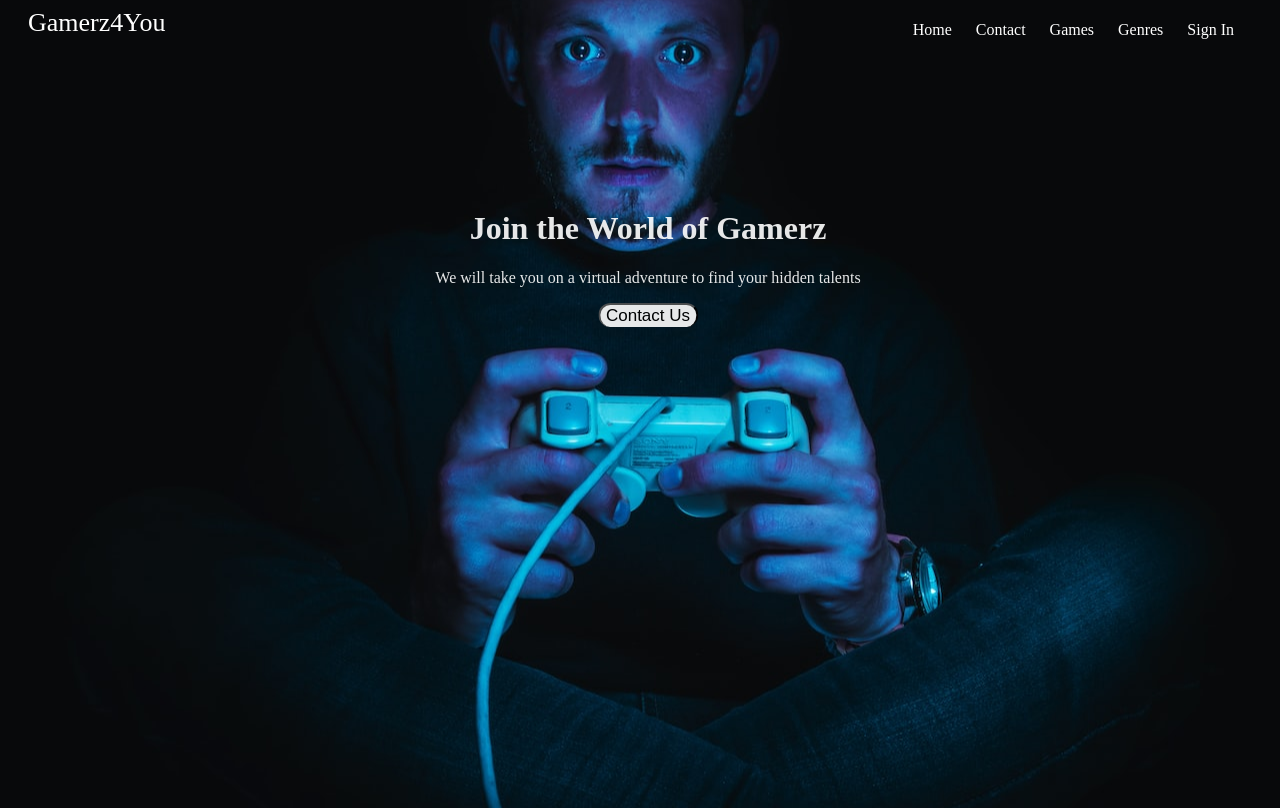
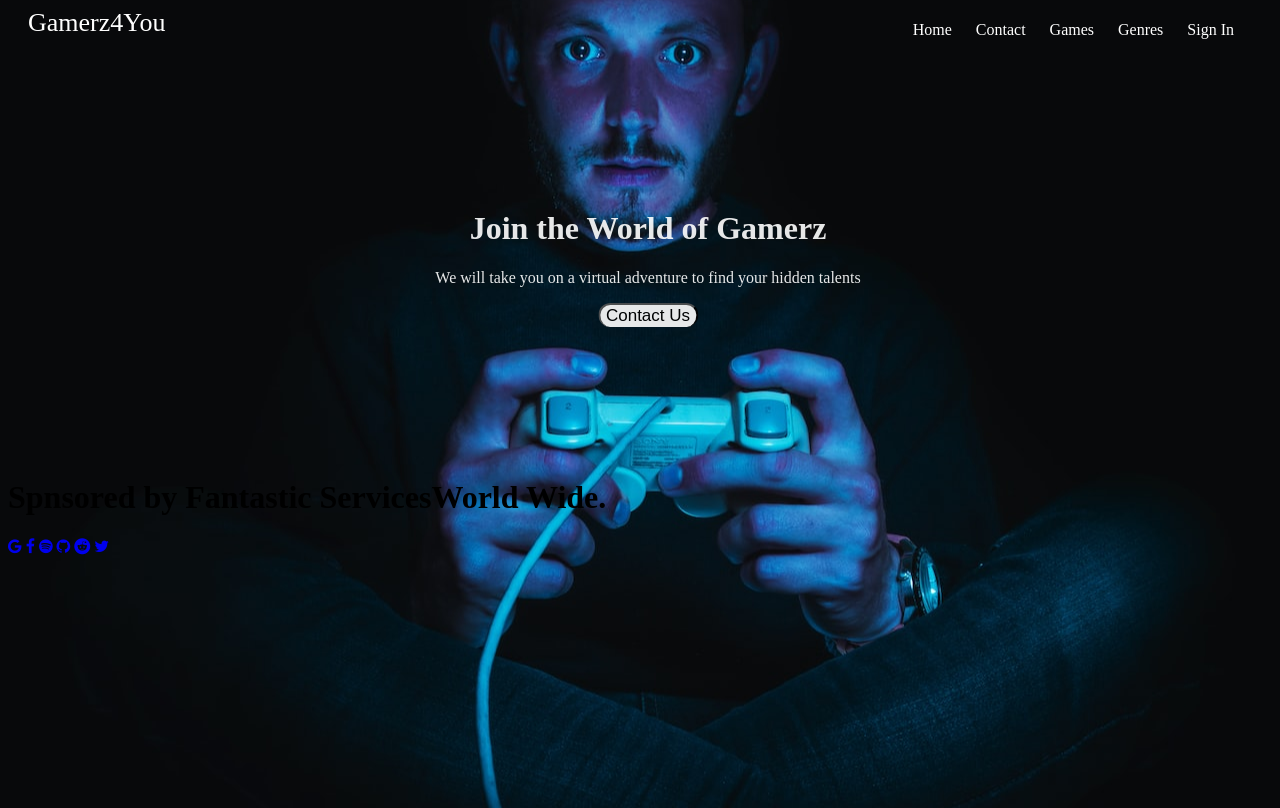
Before and after one commit to markk0042/Gamerz.io, a plain HTML site: page index.html in a window 1280 px wide. Drawn offline with Linux system fonts and the light colour scheme.

Commit message:
added social media via index html, added correct links with _blank to open new window when clicked and added html elements to prepare for footer links

```diff
--- a/index.html
+++ b/index.html
@@ -6,6 +6,13 @@
     <meta name="viewport" content="width=device-width, initial-scale=1.0">
     <meta name="description" content="Love Running club for runners in Dublin, Ireland">
     <meta name="keywords" content="love running, running club, ireland, dublin">
+    <link
+      rel="stylesheet"
+      href="https://cdnjs.cloudflare.com/ajax/libs/font-awesome/4.7.0/css/font-awesome.css"
+      integrity="sha512-5A8nwdMOWrSz20fDsjczgUidUBR8liPYU+WymTZP1lmY9G6Oc7HlZv156XqnsgNUzTyMefFTcsFH/tnJE/+xBg=="
+      crossorigin="anonymous"
+      referrerpolicy="no-referrer"
+    />
 
     <link rel="stylesheet" href="/assets/style.css">
     <title>Gamerz4You</title>
@@ -34,13 +41,27 @@
 
 
 
-
 <div class="hero-image">
     <div class="hero-text">
         <h1>Join the World of Gamerz</h1>
         <p>We will take you on a virtual adventure to find your hidden talents</p>
         <button class="main-button"><a href="contact.us" class="main-button-link">Contact Us</a></button>
     </div>
+</div>
+
+
+<div class="about-companies">
+    <h1>Spnsored by Fantastic Services<span>World Wide</span>.</h1>
+<div>
+    <a href="https://www.google.com/" target="_blank"><i class="fa fa-google"></i></a>
+    <a href="https://www.facebook.com/" target="_blank"><i class="fa fa-facebook"></i></a>
+    <a href="https://www.spotify.com/" target="_blank"><i class="fa fa-spotify"></i></a>
+    <a href="https://www.github.com/" target="_blank"><i class="fa fa-github"></i></a>
+    <a href="https://www.reddit.com/" target="_blank"><i class="fa fa-reddit"></i></a>
+    <a href="https://www.twitter.com/" target="_blank"><i class="fa fa-twitter"></i></a>
+</div>
+
+
 </div>
 
 
```
